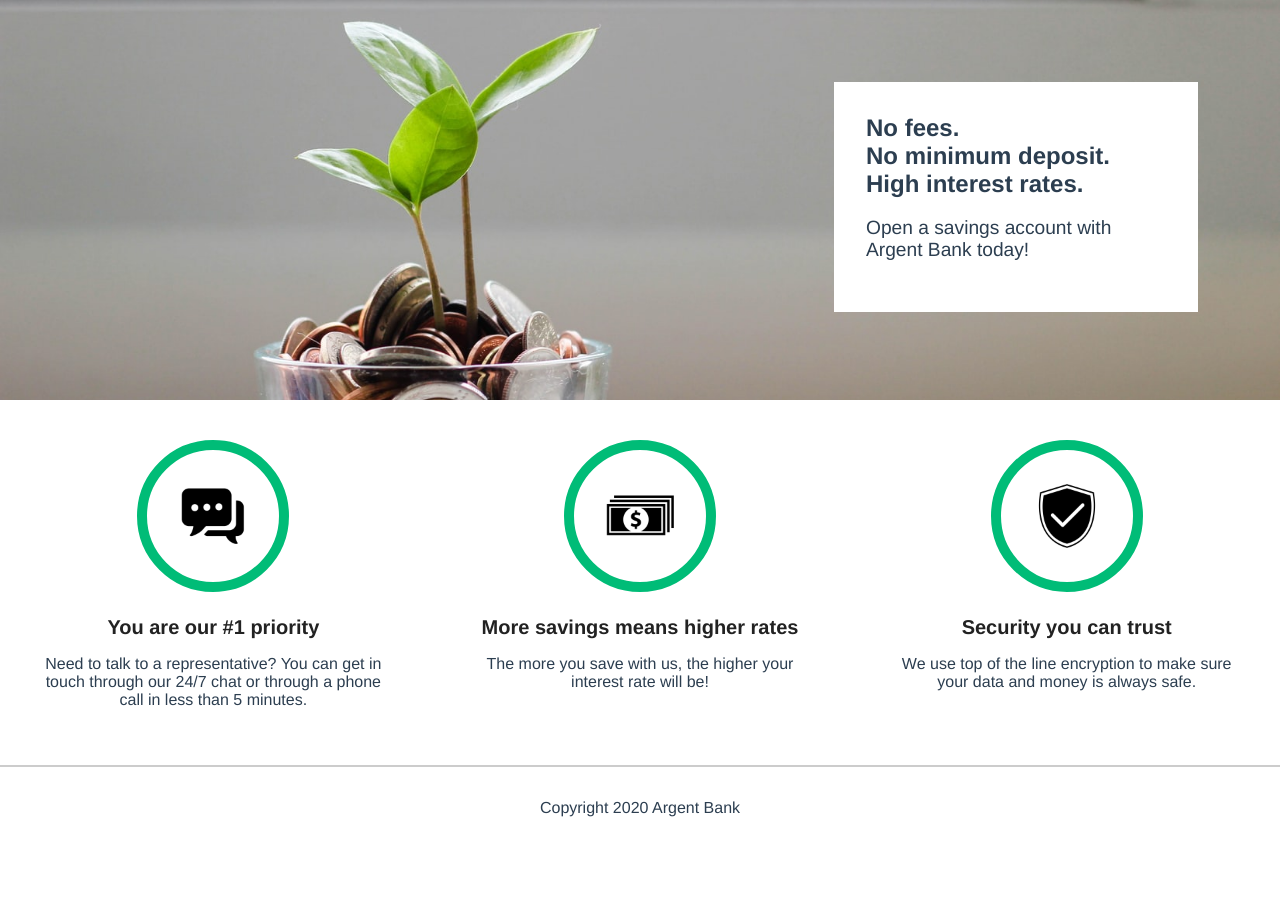
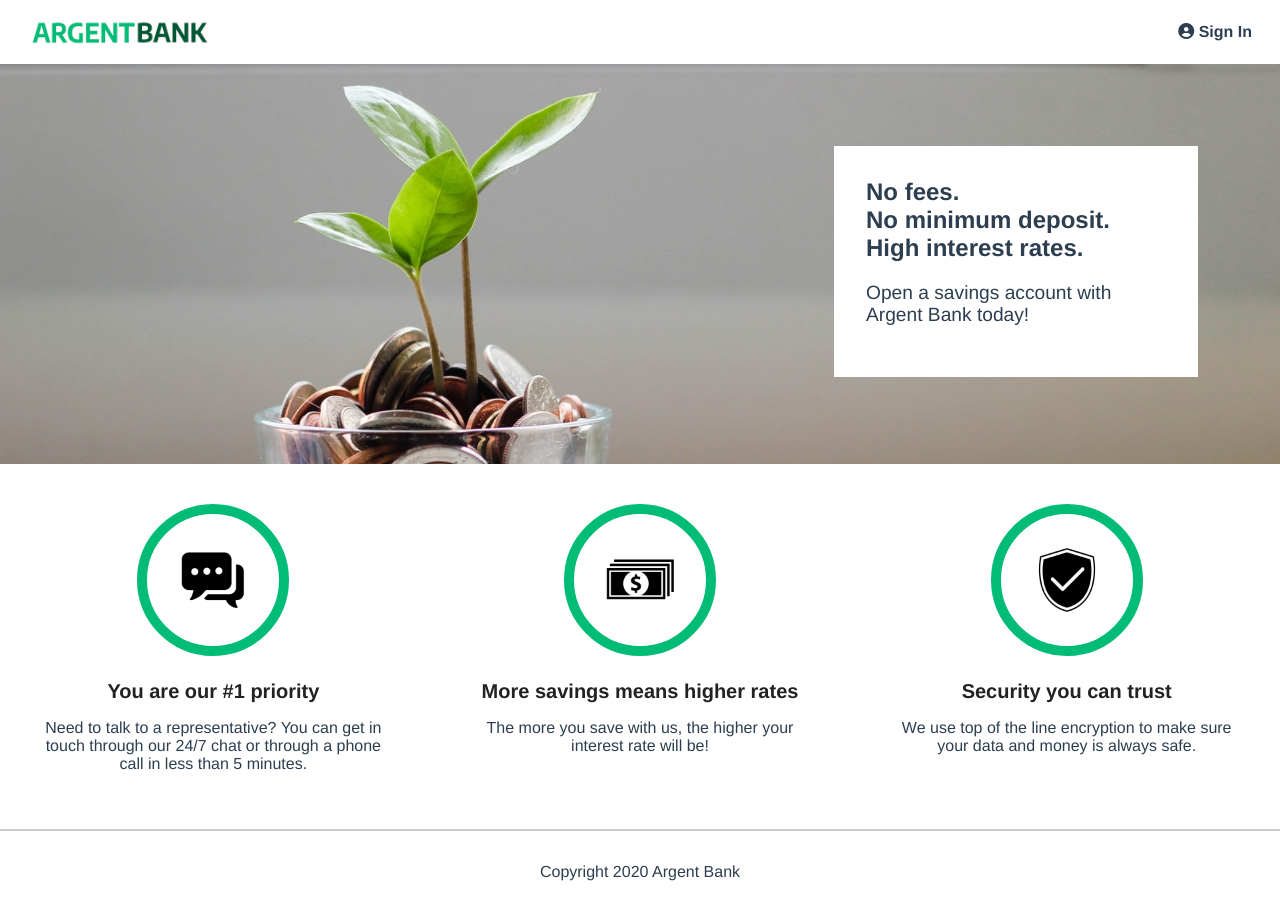
Before and after one commit to RikoDust/argentBank_main, a React (Vite) app in the folder argentBankFront/: page / in a window 1280 px wide. Before the commit the page ends 841 px from the top, so only its background shows below. Built offline with nearby package versions, Linux system fonts and the light colour scheme.

Commit message:
feat(header): Add Header component with style

```diff
--- a/argentBankFront/index.html
+++ b/argentBankFront/index.html
@@ -4,6 +4,7 @@
     <meta charset="UTF-8" />
     <link rel="icon" type="image/svg+xml" href="/vite.svg" />
     <meta name="viewport" content="width=device-width, initial-scale=1.0" />
+    <link rel="stylesheet" href="https://cdnjs.cloudflare.com/ajax/libs/font-awesome/6.5.1/css/all.min.css"/>
     <title>Argent Bank</title>
   </head>
   <body>
--- a/argentBankFront/package.json
+++ b/argentBankFront/package.json
@@ -10,6 +10,7 @@
     "preview": "vite preview"
   },
   "dependencies": {
+    "prop-types": "^15.8.1",
     "react": "^19.0.0",
     "react-dom": "^19.0.0",
     "react-router-dom": "^7.2.0"
--- a/argentBankFront/src/RoutesComponent.jsx
+++ b/argentBankFront/src/RoutesComponent.jsx
@@ -2,10 +2,12 @@ import { Routes, Route, BrowserRouter as Router } from "react-router-dom";
 
 // COMPONENTS
 import Footer from "./components/Footer/Footer";
+import Header from "./components/Header/Header";
 
 
 // PAGES
 import Home from "./pages/home";
+import SignIn from "./pages/signIn";
 
 
 
@@ -14,10 +16,11 @@ import Home from "./pages/home";
 function RoutesComponent() {
     return(
         <Router>
-
-            <Routes>
-            <Route path="/" element={<Home />} />
-            </Routes>
+            <Header />
+                <Routes>
+                    <Route path="/" element={<Home />} />
+                    <Route path="/sign-in" element={<SignIn />} />
+                </Routes>
             <Footer />
         </Router>
     );
--- /dev/null
+++ b/argentBankFront/src/components/Header/Header.jsx
@@ -0,0 +1,53 @@
+// HEADER_COMPONENT
+
+import "./Header.scss";
+
+import { Link } from "react-router-dom";
+import PropTypes from "prop-types";
+
+
+
+const Header = ({ isAuthenticated, username, onLogout }) => {
+  return (
+    <nav className="main-nav">
+      <Link className="main-nav-logo" to="/">
+        <img className="main-nav-logo-image" src="src/assets/img/argentBankLogo.png" alt="Argent Bank Logo" />
+        <h1 className="sr-only">Argent Bank</h1>
+      </Link>
+      <div>
+        {isAuthenticated ? (
+          <>
+            <Link className="main-nav-item" to="/user">
+              <i className="fa fa-user-circle"></i> {username}
+            </Link>
+            <button className="main-nav-item" onClick={onLogout} style={{ background: "none", border: "none", cursor: "pointer" }}>
+              <i className="fa fa-sign-out"></i> Sign Out
+            </button>
+          </>
+        ) : (
+          <Link className="main-nav-item" to="/sign-in">
+            <i className="fa fa-user-circle"></i> Sign In
+          </Link>
+        )}
+      </div>
+    </nav>
+  );
+};
+
+
+
+// Validation des props
+Header.propTypes = {
+    isAuthenticated: PropTypes.bool.isRequired,
+    username: PropTypes.string,
+    onLogout: PropTypes.func.isRequired,
+  };
+
+  // Valeurs par défaut (si "username" n'est pas fourni)
+  Header.defaultProps = {
+    username: "",
+  };
+
+
+
+export default Header;
--- /dev/null
+++ b/argentBankFront/src/components/Header/Header.scss
@@ -0,0 +1,39 @@
+// HEADER_STYLE
+
+
+.main-nav {
+    display: flex;
+    justify-content: space-between;
+    align-items: center;
+    padding: 5px 20px;
+  }
+
+  .main-nav a {
+    font-weight: bold;
+    color: #2c3e50;
+  }
+
+  .main-nav a.router-link-exact-active {
+    color: #42b983;
+  }
+
+  .main-nav-item {
+    text-decoration: none;
+    margin-right: 0.5rem;
+  }
+
+  .main-nav-item:hover {
+    text-decoration: underline;
+  }
+
+
+
+  .main-nav-logo {
+    display: flex;
+    align-items: center;
+  }
+
+  .main-nav-logo-image {
+    max-width: 100%;
+    width: 200px;
+  }
--- a/argentBankFront/src/pages/signIn.jsx
+++ b/argentBankFront/src/pages/signIn.jsx
@@ -0,0 +1,22 @@
+// SIGNIN_PAGE
+
+
+
+
+
+
+
+
+
+const SignIn = () => {
+    return (
+        <div>
+
+
+        </div>
+    );
+};
+
+
+
+export default SignIn;
--- /dev/null
+++ b/argentBankFront/src/styles/src/styles/Header.css
@@ -0,0 +1,34 @@
+.main-nav {
+  display: flex;
+  justify-content: space-between;
+  align-items: center;
+  padding: 5px 20px;
+}
+
+.main-nav a {
+  font-weight: bold;
+  color: #2c3e50;
+}
+
+.main-nav a.router-link-exact-active {
+  color: #42b983;
+}
+
+.main-nav-item {
+  text-decoration: none;
+  margin-right: 0.5rem;
+}
+
+.main-nav-item:hover {
+  text-decoration: underline;
+}
+
+.main-nav-logo {
+  display: flex;
+  align-items: center;
+}
+
+.main-nav-logo-image {
+  max-width: 100%;
+  width: 200px;
+}
```
Also changed, not shown: argentBankFront/src/styles/src/styles/Features.css (added, +26 -0 lines), argentBankFront/src/styles/src/styles/Footer.css (added, +10 -0 lines), argentBankFront/src/styles/src/styles/Hero.css (added, +44 -0 lines), 1 other file (tests, documents, lock files or other folders).
